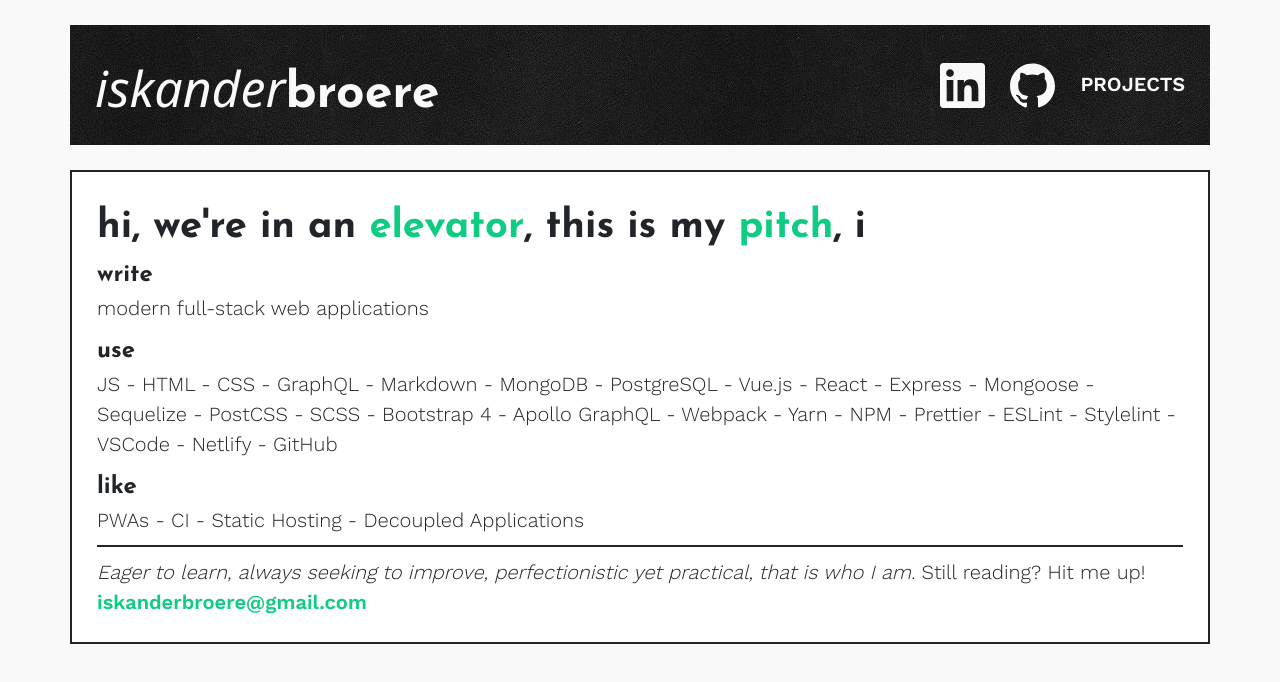
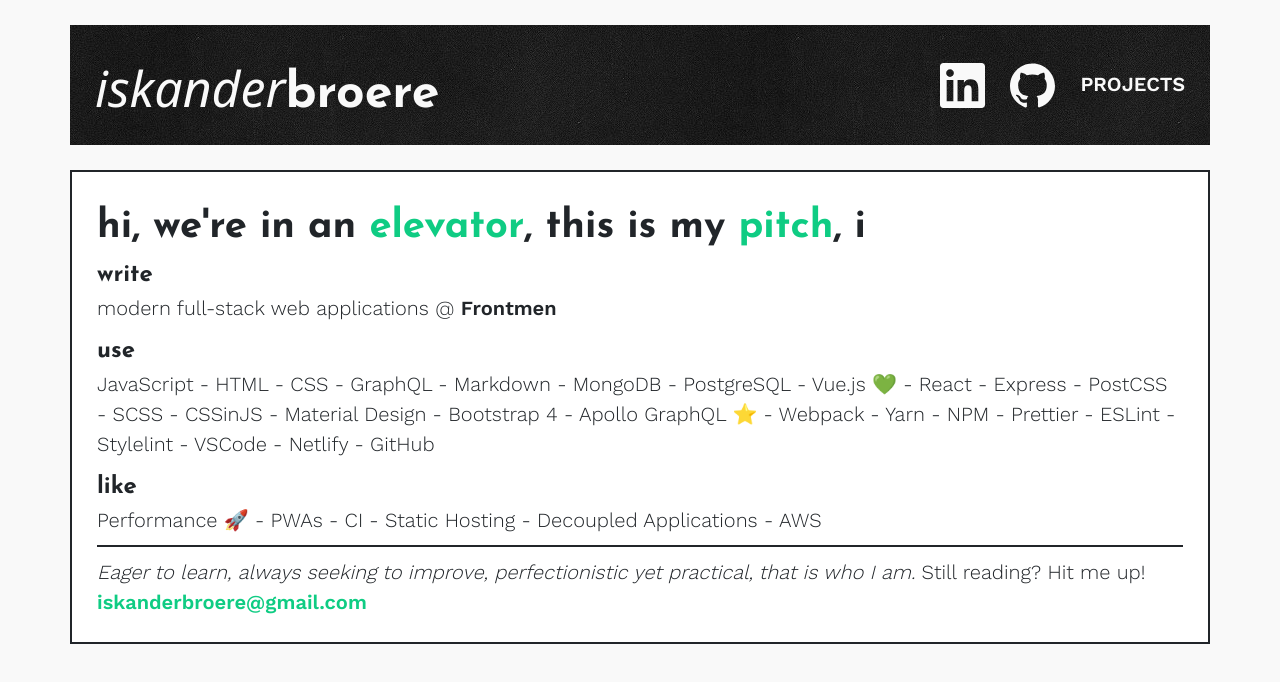
Before and after one commit to iskanderbroere/iskanderbroere, a Nuxt app: page / in a window 1280 px wide. Shown: the top 682 px of the page. Built offline with nearby package versions, Linux system fonts and the light colour scheme; a web font is replaced by a local one.

Commit message:
upgrades

```diff
--- a/package.json
+++ b/package.json
@@ -17,11 +17,11 @@
     "@nuxtjs/google-analytics": "^2.0.2",
     "@nuxtjs/pwa": "^2.0.8",
     "@nuxtjs/sitemap": "^0.1.1",
-    "nuxt-edge": "^2.0.0-25440915.dcc92c6"
+    "nuxt-edge": "^2.0.0-25481399.feabdca"
   },
   "devDependencies": {
     "babel-eslint": "^8.2.3",
-    "consola": "^1.3.0",
+    "consola": "^1.4.1",
     "eslint": "^4.19.1",
     "eslint-config-prettier": "^2.9.0",
     "eslint-loader": "^2.0.0",
@@ -29,7 +29,7 @@
     "eslint-plugin-vue": "^4.4.0",
     "glob-all": "^3.1.0",
     "mkdirp": "^0.5.1",
-    "prettier": "^1.12.0",
+    "prettier": "^1.13.5",
     "rimraf": "^2.6.2",
     "sharp": "^0.20.2"
   }
--- a/pages/index.vue
+++ b/pages/index.vue
@@ -4,11 +4,11 @@
       <h2>hi, we're in an <span class="green">elevator</span>, this is my <span class="green">pitch</span>, i</h2>
       <dl>
         <dt>write</dt>
-        <dd>modern full-stack web applications</dd>
+        <dd>modern full-stack web applications @ <a href="https://frontmen.nl" target="_blank" rel="noopener noreferrer">Frontmen</a></dd>
         <dt>use</dt>
-        <dd>JS - HTML - CSS - GraphQL - Markdown - MongoDB - PostgreSQL - Vue.js - React - Express - Mongoose - Sequelize - PostCSS - SCSS - Bootstrap 4 - Apollo GraphQL - Webpack - Yarn - NPM - Prettier - ESLint - Stylelint - VSCode - Netlify - GitHub</dd>
+        <dd>JavaScript - HTML - CSS - GraphQL - Markdown - MongoDB - PostgreSQL - Vue.js 💚 - React - Express - PostCSS - SCSS - CSSinJS - Material Design - Bootstrap 4 - Apollo GraphQL ⭐ - Webpack - Yarn - NPM - Prettier - ESLint - Stylelint - VSCode - Netlify - GitHub</dd>
         <dt>like</dt>
-        <dd>PWAs - CI - Static Hosting - Decoupled Applications</dd>
+        <dd>Performance 🚀 - PWAs - CI - Static Hosting - Decoupled Applications - AWS</dd>
       </dl>
       <hr>
       <p><em>Eager to learn, always seeking to improve, perfectionistic yet practical, that is who I am.</em> Still reading? Hit me up! </p>
```
Also changed, not shown: assets/css/bootstrap-reboot.css, 2 other files (tests, documents, lock files or other folders).
